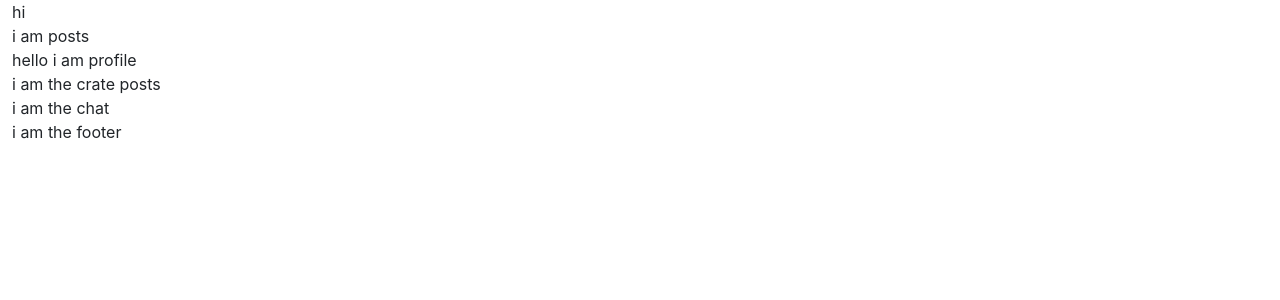
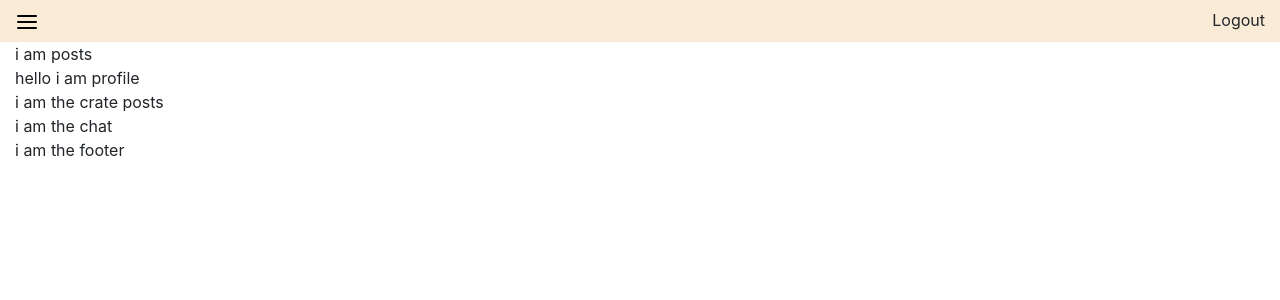
Before and after one commit to Aditya99111/Devs-Spot, a React (Create React App) app: page / in a window 1280 px wide. Shown: the top 300 px of the page. Built offline with nearby package versions, Linux system fonts and the light colour scheme.

Commit message:
setting up project

```diff
--- a/public/index.html
+++ b/public/index.html
@@ -5,9 +5,9 @@
     <link rel="icon" href="%PUBLIC_URL%/favicon.ico" />
     <!-- CSS only -->
     <link
-      href="https://cdn.jsdelivr.net/npm/bootstrap@5.0.2/dist/css/bootstrap.min.css"
       rel="stylesheet"
-      integrity="sha384-EVSTQN3/azprG1Anm3QDgpJLIm9Nao0Yz1ztcQTwFspd3yD65VohhpuuCOmLASjC"
+      href="https://cdn.jsdelivr.net/npm/bootstrap@4.6.0/dist/css/bootstrap.min.css"
+      integrity="sha384-B0vP5xmATw1+K9KRQjQERJvTumQW0nPEzvF6L/Z6nronJ3oUOFUFpCjEUQouq2+l"
       crossorigin="anonymous"
     />
     <meta name="viewport" content="width=device-width, initial-scale=1" />
@@ -45,8 +45,25 @@
     -->
     <!-- JavaScript Bundle with Popper -->
     <script
-      src="https://cdn.jsdelivr.net/npm/bootstrap@5.0.2/dist/js/bootstrap.bundle.min.js"
-      integrity="sha384-MrcW6ZMFYlzcLA8Nl+NtUVF0sA7MsXsP1UyJoMp4YLEuNSfAP+JcXn/tWtIaxVXM"
+      src="https://code.jquery.com/jquery-3.5.1.slim.min.js"
+      integrity="sha384-DfXdz2htPH0lsSSs5nCTpuj/zy4C+OGpamoFVy38MVBnE+IbbVYUew+OrCXaRkfj"
+      crossorigin="anonymous"
+    ></script>
+    <script
+      src="https://cdn.jsdelivr.net/npm/popper.js@1.16.1/dist/umd/popper.min.js"
+      integrity="sha384-9/reFTGAW83EW2RDu2S0VKaIzap3H66lZH81PoYlFhbGU+6BZp6G7niu735Sk7lN"
+      crossorigin="anonymous"
+    ></script>
+    <script
+      src="https://cdn.jsdelivr.net/npm/bootstrap@4.6.0/dist/js/bootstrap.min.js"
+      integrity="sha384-+YQ4JLhjyBLPDQt//I+STsc9iw4uQqACwlvpslubQzn4u2UU2UFM80nGisd026JF"
+      crossorigin="anonymous"
+    ></script>
+
+    <!-- JavaScript Bundle with Popper -->
+    <script
+      src="https://cdn.jsdelivr.net/npm/bootstrap@5.0.1/dist/js/bootstrap.bundle.min.js"
+      integrity="sha384-gtEjrD/SeCtmISkJkNUaaKMoLD0//ElJ19smozuHV6z3Iehds+3Ulb9Bn9Plx0x4"
       crossorigin="anonymous"
     ></script>
   </body>
--- a/src/components/Header/Header.css
+++ b/src/components/Header/Header.css
@@ -0,0 +1,21 @@
+.header-container {
+  width: 100%;
+  background-color: antiquewhite;
+}
+
+.BurgerMenu {
+  cursor: pointer;
+}
+
+.custom-collapse {
+  position: absolute !important;
+  width: 230px !important;
+  height: auto !important;
+  z-index: 1 !important;
+  box-shadow: 0 0.5rem 1rem rgb(0 0 0 / 15%) !important;
+  border-bottom-right-radius: 4px !important;
+}
+
+.LogoutLabel {
+  cursor: pointer;
+}
--- a/src/components/Header/Header.js
+++ b/src/components/Header/Header.js
@@ -1,10 +1,35 @@
 import React from "react";
 import "./Header.css";
+import BurgerMenu from "../Assets/menu-burger.svg";
 
 function Header() {
   return (
-    <div className="container-fluid">
-      <div>hi</div>
+    <div className="header-container">
+      <div className="container-fluid">
+        <div className="d-flex align-items-cente py-2">
+          <div
+            className="ml-0"
+            data-toggle="collapse"
+            data-target="#collapseExample"
+            aria-expanded="false"
+            aria-controls="collapseExample"
+          >
+            <img className="BurgerMenu" src={BurgerMenu} alt="BurgerMenu" />
+          </div>
+          <div className="ml-auto LogoutLabel">Logout</div>
+        </div>
+      </div>
+      <div className="collapse custom-collapse" id="collapseExample">
+        <div className="card">
+          <div className="card-body">
+            <div className="ml-auto">Profile</div>
+            <div className="ml-auto">Chat</div>
+            <div className="ml-auto">Post</div>
+            <div className="ml-auto">CratePost</div>
+            <div className="ml-auto">Logout</div>
+          </div>
+        </div>
+      </div>
     </div>
   );
 }
```
